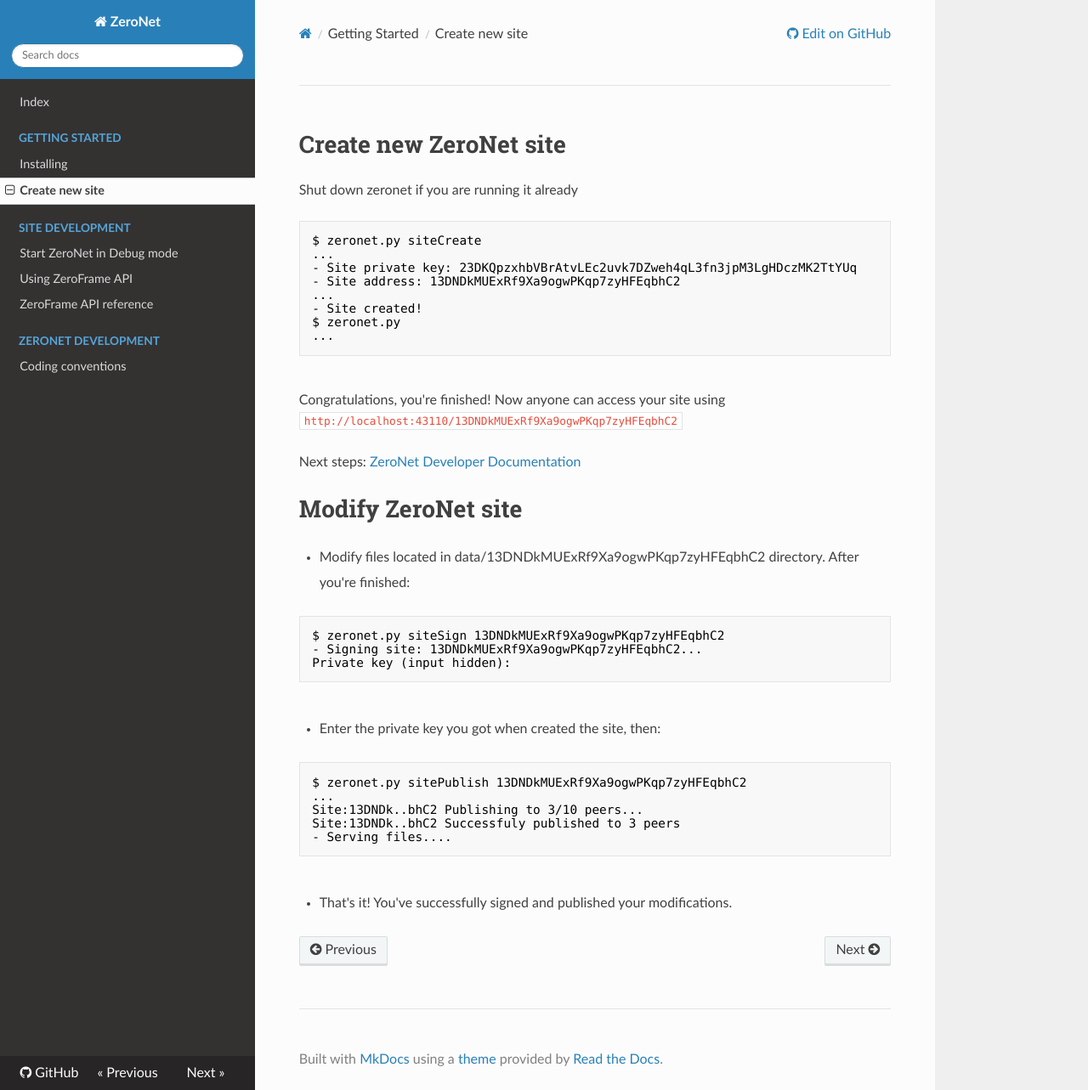
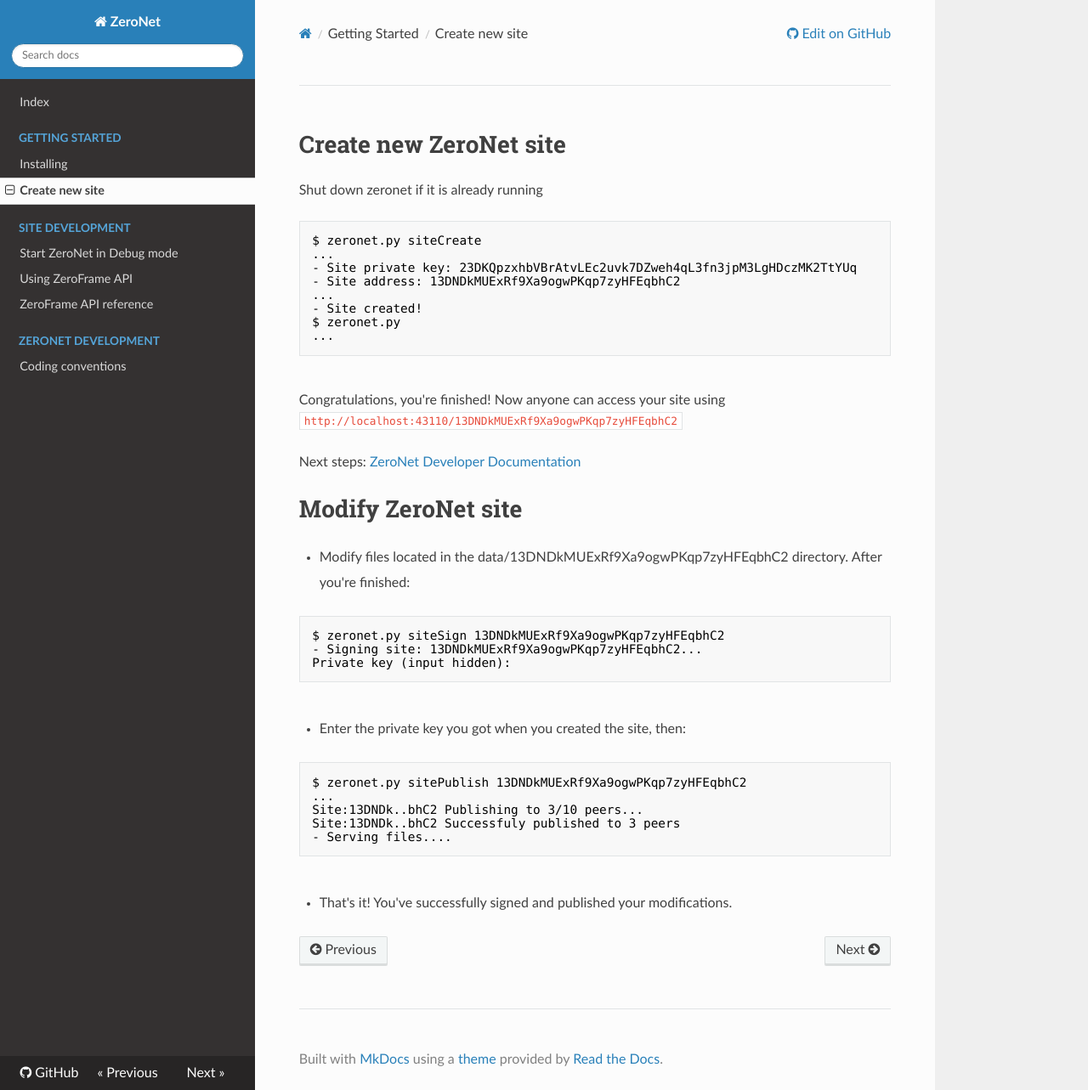
Before and after one commit to HelloZeroNet/Documentation, an MkDocs documentation site: the page built from docs/getting_started/create_new_site.md, in a window 1280 px wide and 1283 px high. Shown: the whole window at 85% size. Built offline with MkDocs 1.6.1, drawn with Linux system fonts in a browser that asks for light colours; nearby versions of some CDN libraries; old or Windows-style settings are respelled for this version of MkDocs.

Commit message:
Updated grammar and broken link.

````diff
--- a/docs/getting_started/create_new_site.md
+++ b/docs/getting_started/create_new_site.md
@@ -1,6 +1,6 @@
 # Create new ZeroNet site
 
-Shut down zeronet if you are running it already
+Shut down zeronet if it is already running
 
 ```bash
 $ zeronet.py siteCreate
@@ -16,12 +16,12 @@
 Congratulations, you're finished! Now anyone can access your site using
 `http://localhost:43110/13DNDkMUExRf9Xa9ogwPKqp7zyHFEqbhC2`
 
-Next steps: [ZeroNet Developer Documentation](https://github.com/HelloZeroNet/ZeroNet/wiki/ZeroNet-Developer-Documentation)
+Next steps: [ZeroNet Developer Documentation](http://zeronet.readthedocs.org/en/latest/)
 
 
 # Modify ZeroNet site
 
-* Modify files located in data/13DNDkMUExRf9Xa9ogwPKqp7zyHFEqbhC2 directory.
+* Modify files located in the data/13DNDkMUExRf9Xa9ogwPKqp7zyHFEqbhC2 directory.
   After you're finished:
 
 ```bash
````
Also changed, not shown: other parts of docs/getting_started/create_new_site.md (+1 -1 lines).
